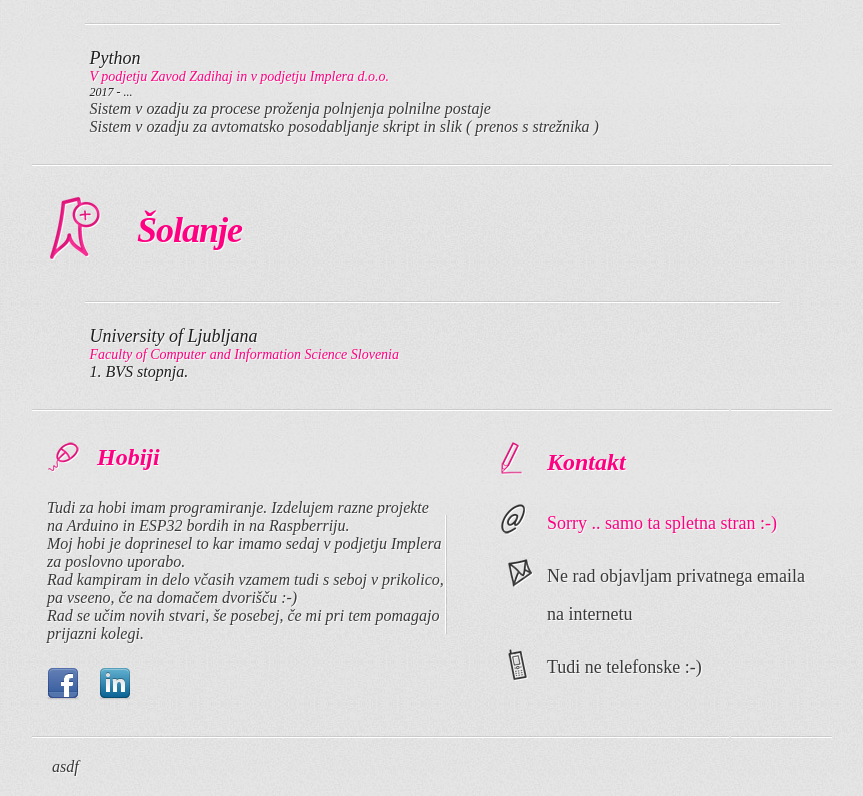
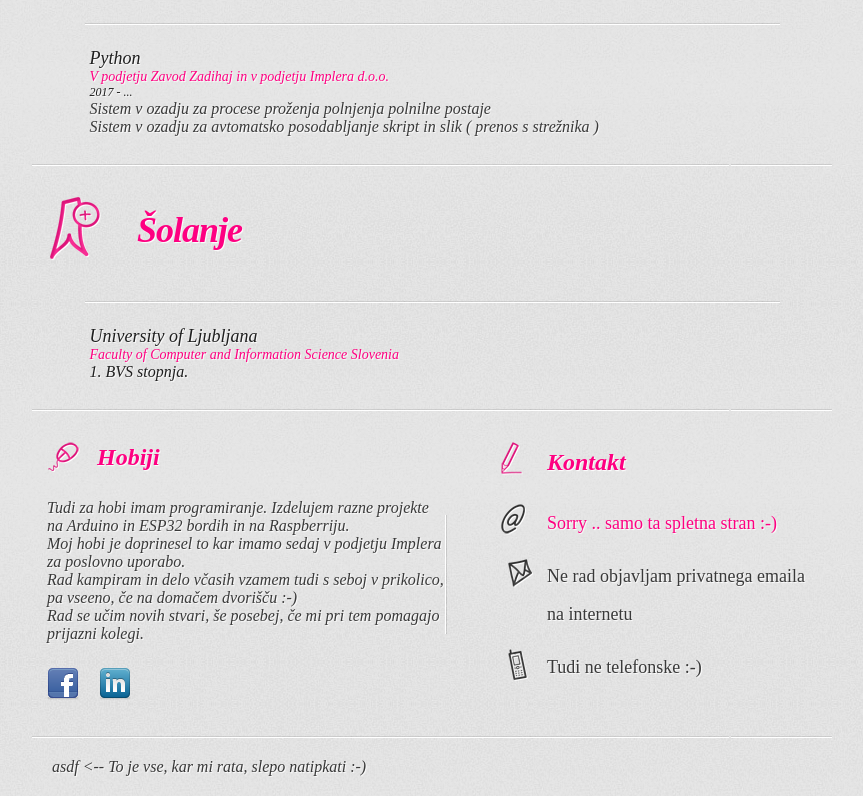
Before and after one commit to MatejZ-zz/cv, a plain HTML site: page index.html in a window 1280 px wide. Shown: the part 1717-2513 px from the top of the page, without its empty margins (208-1071 px from the left). Drawn offline with nearby package versions, Linux system fonts and the light colour scheme.

Commit message:
Update index.html

```diff
--- a/index.html
+++ b/index.html
@@ -151,7 +151,7 @@
 	</div><!-- /section-interests/contact -->
 
 	<div class="footer group">
-		<p>asdf</p>
+		<p>asdf <-- To je vse, kar mi rata, slepo natipkati :-)</p>
 
 	</div>
 
```
